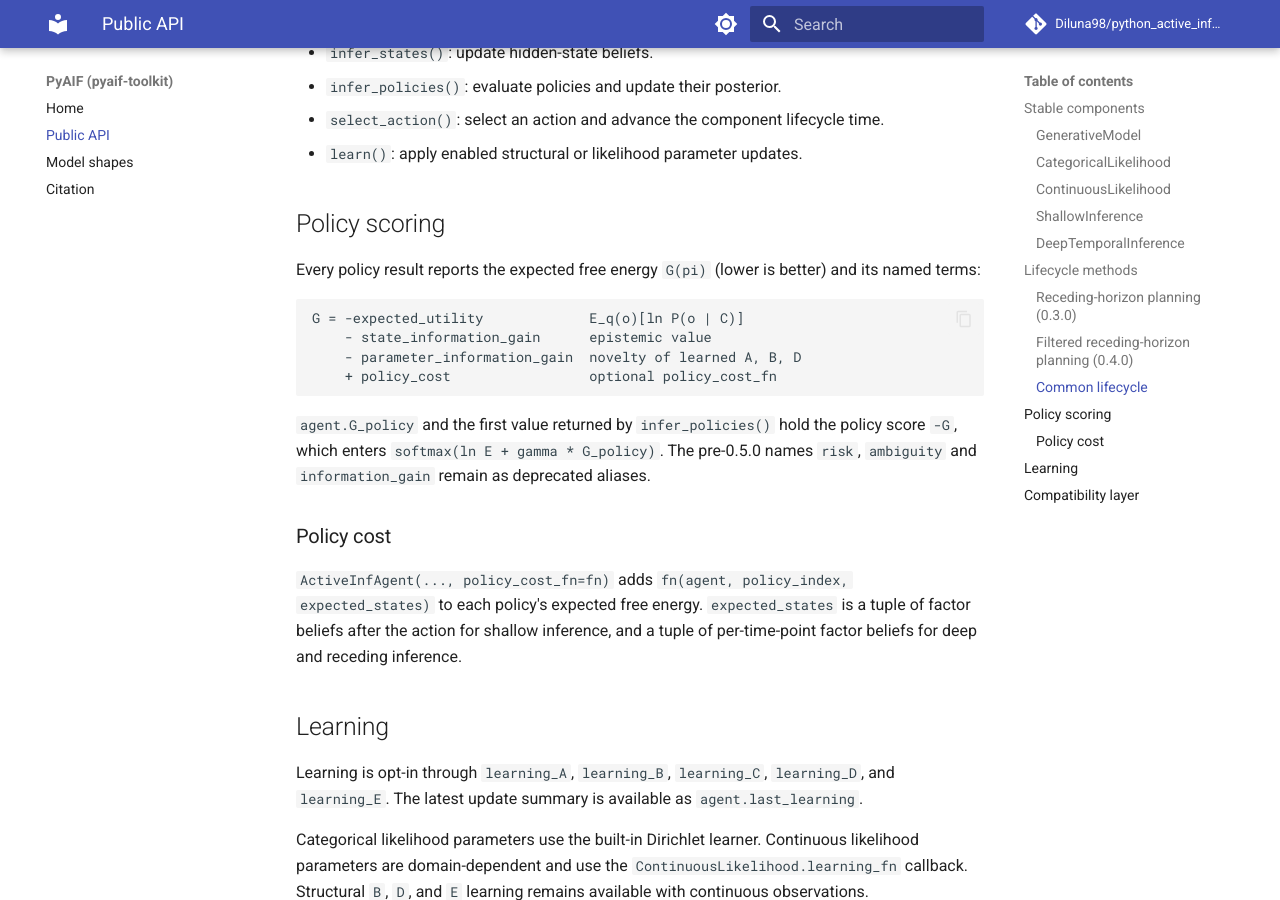
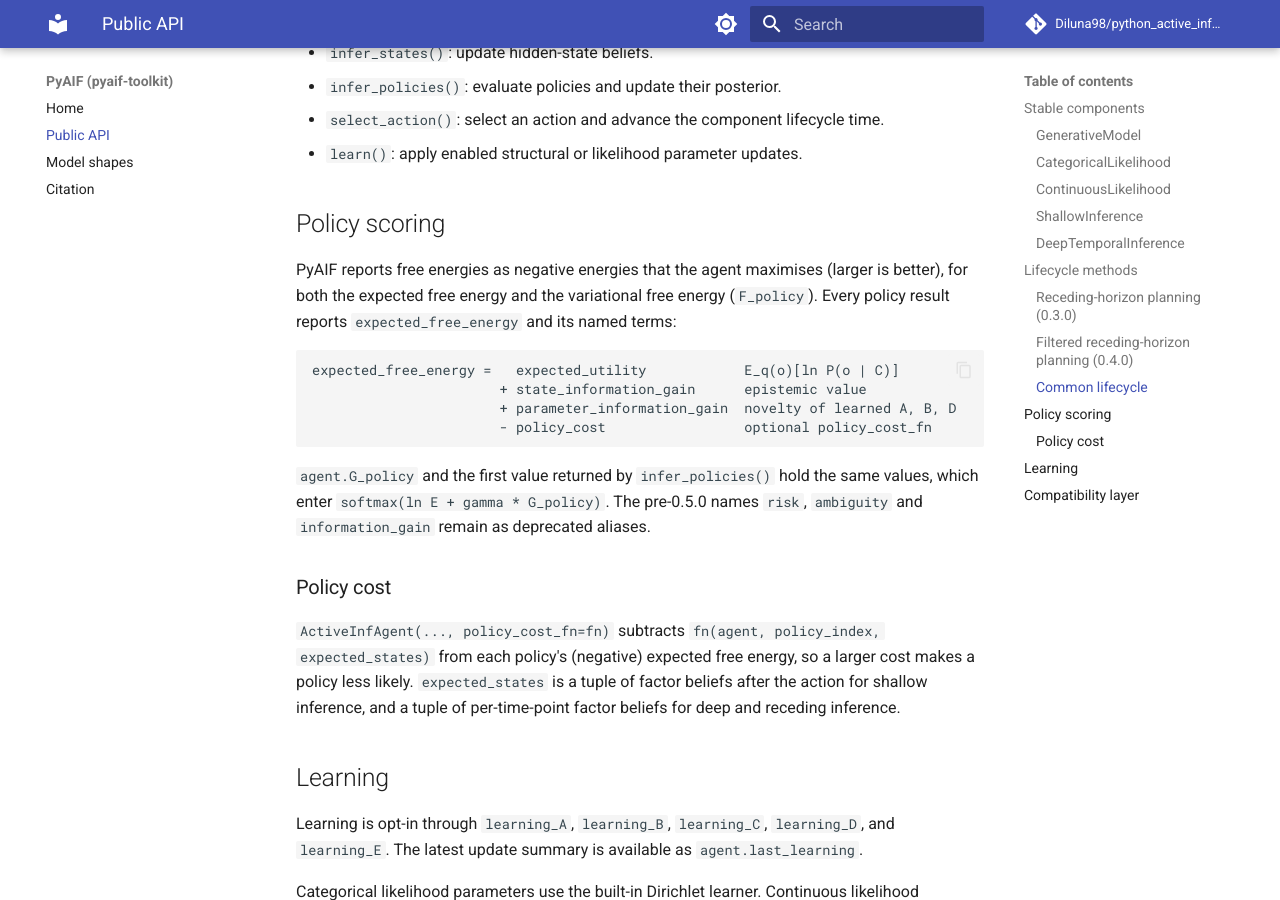
Before and after one commit to Diluna98/python_active_inference, an MkDocs documentation site: the page built from docs/public-api.md, in a window 1280 px wide and 900 px high, scrolled down 4533 px. Built offline with MkDocs 1.6.1 and Material for MkDocs 9.7.7, drawn with Linux system fonts in a browser that asks for light colours; comment, search, counter and statistics services are not loaded.

Commit message:
Keep the negative-energy convention for expected free energy
expected_free_energy, agent.G_policy and F_policy are all negative
energies that the agent maximises (larger is better). policy_cost_fn is
subtracted from that score, and the deprecated 'risk' alias returns the
expected utility as before.

Co-Authored-By: Claude Opus 5.5 <noreply@anthropic.com>

````diff
--- a/docs/public-api.md
+++ b/docs/public-api.md
@@ -204,25 +204,28 @@ restriction described above also apply. Run
 
 ## Policy scoring
 
-Every policy result reports the expected free energy `G(pi)` (lower is
-better) and its named terms:
+PyAIF reports free energies as negative energies that the agent maximises
+(larger is better), for both the expected free energy and the variational
+free energy (`F_policy`). Every policy result reports
+`expected_free_energy` and its named terms:
 
 ```text
-G = -expected_utility             E_q(o)[ln P(o | C)]
-    - state_information_gain      epistemic value
-    - parameter_information_gain  novelty of learned A, B, D
-    + policy_cost                 optional policy_cost_fn
+expected_free_energy =   expected_utility            E_q(o)[ln P(o | C)]
+                       + state_information_gain      epistemic value
+                       + parameter_information_gain  novelty of learned A, B, D
+                       - policy_cost                 optional policy_cost_fn
 ```
 
 `agent.G_policy` and the first value returned by `infer_policies()` hold the
-policy score `-G`, which enters `softmax(ln E + gamma * G_policy)`. The
-pre-0.5.0 names `risk`, `ambiguity` and `information_gain` remain as
-deprecated aliases.
+same values, which enter `softmax(ln E + gamma * G_policy)`. The pre-0.5.0
+names `risk`, `ambiguity` and `information_gain` remain as deprecated
+aliases.
 
 ### Policy cost
 
-`ActiveInfAgent(..., policy_cost_fn=fn)` adds `fn(agent, policy_index,
-expected_states)` to each policy's expected free energy. `expected_states` is
+`ActiveInfAgent(..., policy_cost_fn=fn)` subtracts `fn(agent,
+policy_index, expected_states)` from each policy's (negative) expected free
+energy, so a larger cost makes a policy less likely. `expected_states` is
 a tuple of factor beliefs after the action for shallow inference, and a tuple
 of per-time-point factor beliefs for deep and receding inference.
 
````
Also changed, not shown: CHANGELOG.md (+11 -12 lines), README.md (+5 -4 lines), 6 other files.
